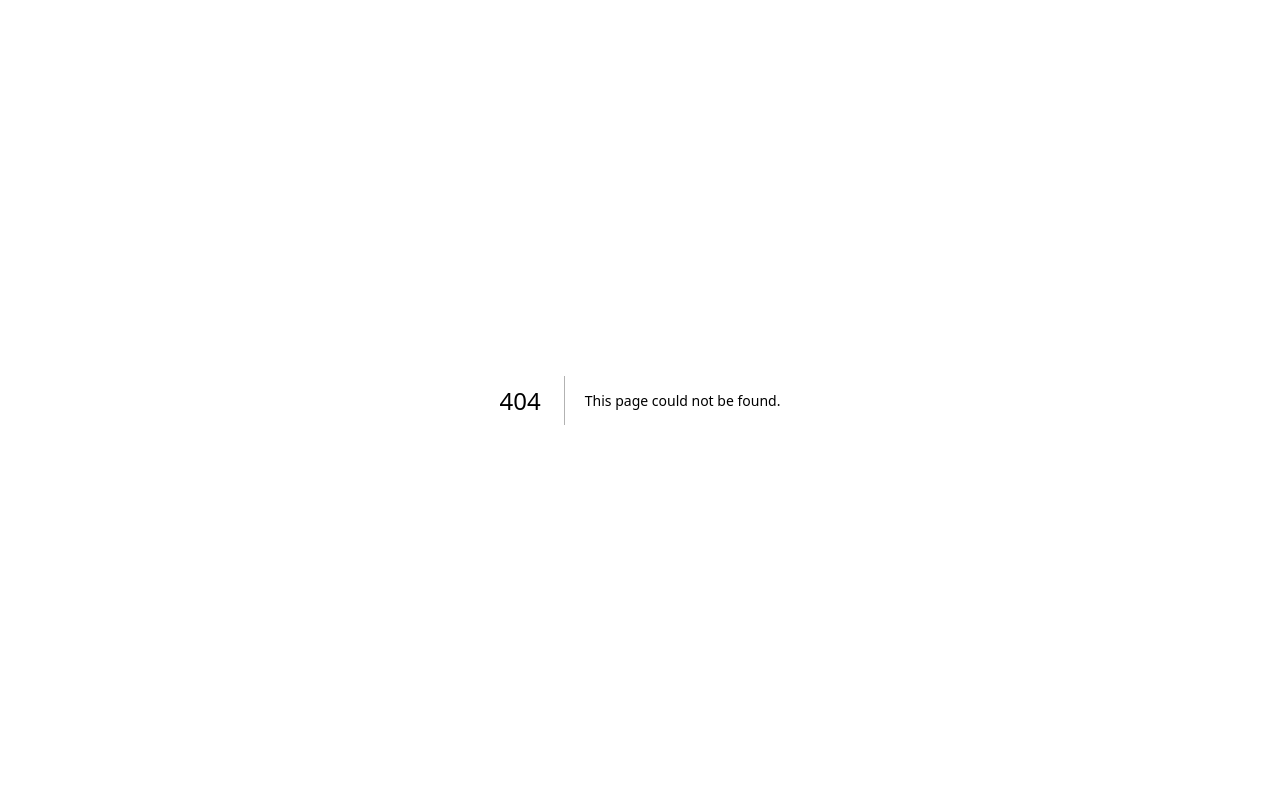
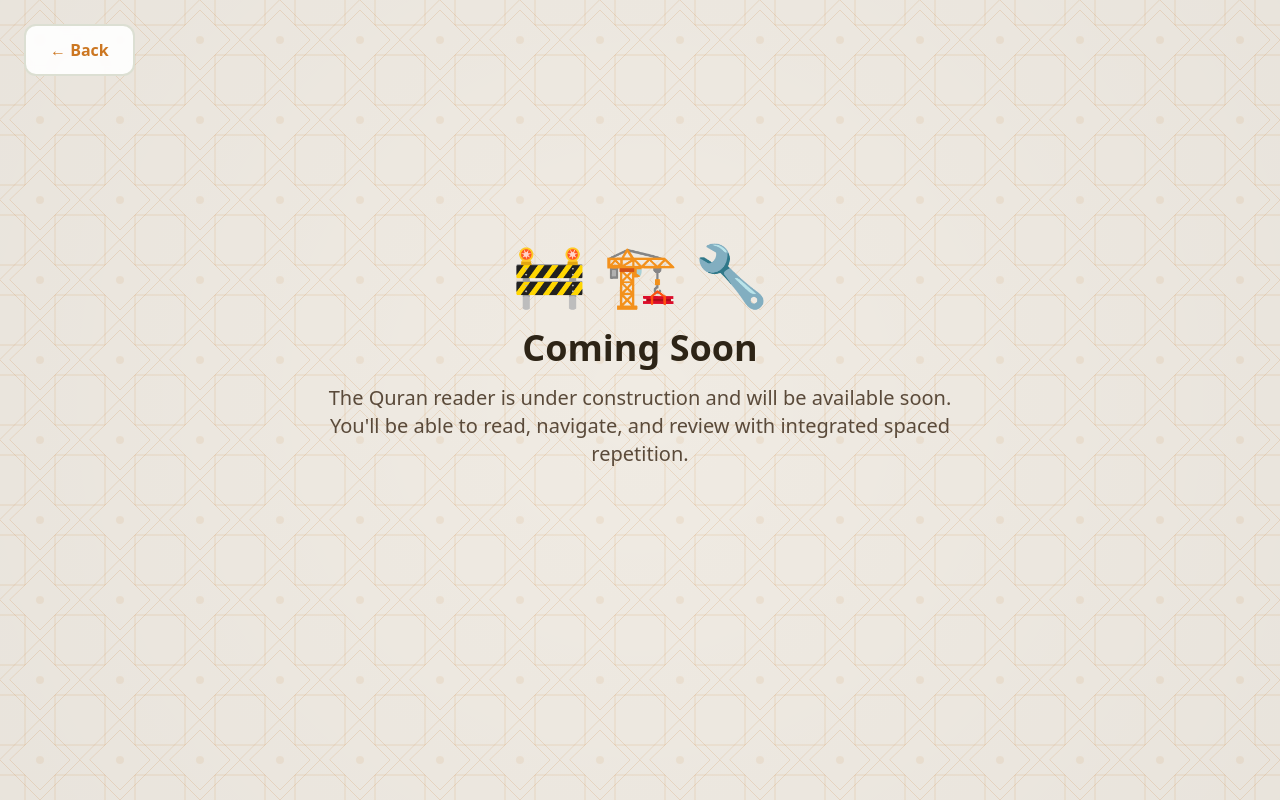
Before and after one commit to N-alsharafi/QFSRS-lite, a Next.js app: page /reader in a window 1280 px wide. Before the commit this address had no page. Built offline with nearby package versions, Linux system fonts and the light colour scheme; a web font is replaced by a local one.

Commit message:
reader page updated to Work in Progress

```diff
--- /dev/null
+++ b/src/app/reader/page.tsx
@@ -0,0 +1,50 @@
+'use client';
+
+import { useThemeStore } from '@/lib/stores/theme-store';
+import { IslamicPattern } from '@/components/ui/IslamicPattern';
+import Link from 'next/link';
+
+export default function ReaderPage() {
+  const { currentTheme } = useThemeStore();
+  const isDark = currentTheme === 'tamkeen-dark';
+
+  const bgClass = isDark ? 'bg-tamkeenDark-background' : 'bg-tamkeen-background';
+  const buttonClass = isDark
+    ? 'bg-tamkeenDark-surface/90 backdrop-blur-sm border-2 border-tamkeenDark-primary/30 text-tamkeenDark-primary hover:border-tamkeenDark-accent hover:shadow-xl hover:shadow-tamkeenDark-accent/30'
+    : 'bg-tamkeen-surface/90 backdrop-blur-sm border-2 border-tamkeen-accent/20 text-tamkeen-primary hover:border-tamkeen-primary hover:shadow-xl hover:shadow-tamkeen-primary/20';
+
+  const textClass = isDark ? 'text-tamkeenDark-text' : 'text-tamkeen-text';
+  const mutedClass = isDark ? 'text-tamkeenDark-textMuted' : 'text-tamkeen-textMuted';
+
+  return (
+    <div className={`relative min-h-screen ${bgClass} transition-colors duration-500`}>
+      <IslamicPattern theme={currentTheme} />
+
+      {/* Floating Back Button */}
+      <Link
+        href="/"
+        className={`fixed top-6 left-6 z-50 px-6 py-3 rounded-xl ${buttonClass} font-semibold hover:scale-105 transition-all`}
+      >
+        ← Back
+      </Link>
+
+      <main className="relative z-10 max-w-7xl mx-auto p-6 pt-24 flex items-center justify-center min-h-[80vh]">
+        <div className={`text-center max-w-2xl ${textClass}`}>
+          {/* Construction icons */}
+          <div className="flex justify-center gap-4 mb-6 text-5xl md:text-6xl">
+            <span role="img" aria-hidden="true">🚧</span>
+            <span role="img" aria-hidden="true">🏗️</span>
+            <span role="img" aria-hidden="true">🔧</span>
+          </div>
+          <h1 className="text-3xl md:text-4xl font-bold mb-4">
+            Coming Soon
+          </h1>
+          <p className={`text-lg md:text-xl ${mutedClass}`}>
+            The Quran reader is under construction and will be available soon.
+            You&apos;ll be able to read, navigate, and review with integrated spaced repetition.
+          </p>
+        </div>
+      </main>
+    </div>
+  );
+}
```
